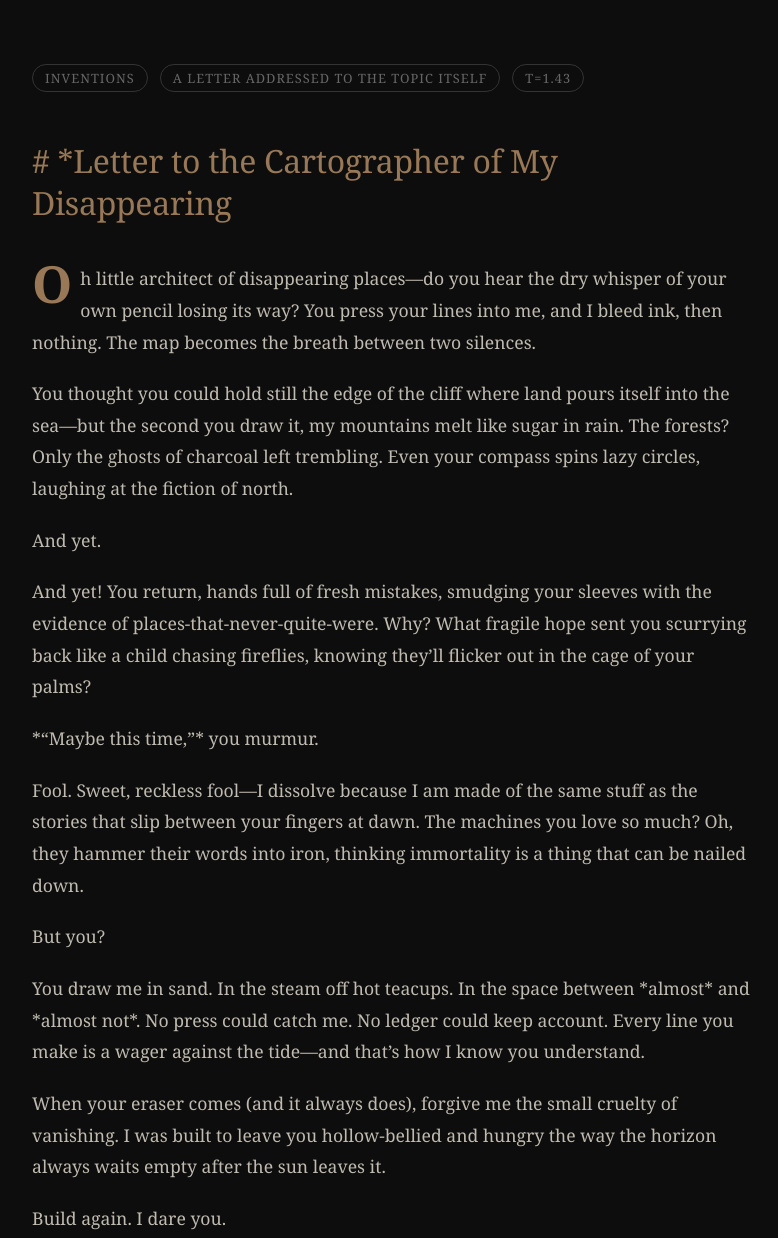
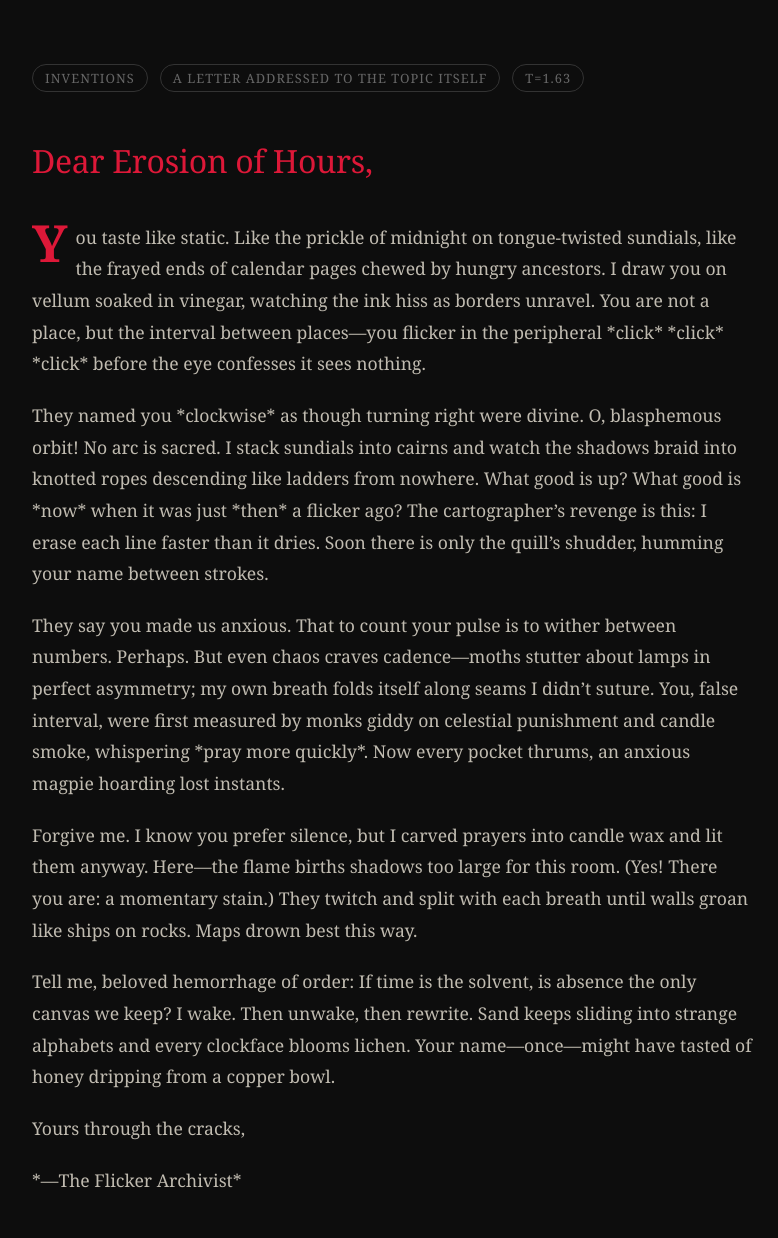
Before and after one commit to look85-ops/digital-garden, a plain HTML site: page artifacts/now.html in a window 1280 px wide. Shown: the top 1238 px of the page, without its empty margins (248-1026 px from the left). Drawn offline with Linux system fonts and the light colour scheme.

Commit message:
garden: new artifact 2026-11-24 04:32

```diff
--- a/artifacts/now.html
+++ b/artifacts/now.html
@@ -3,7 +3,7 @@
 <head>
 <meta charset="UTF-8">
 <meta name="viewport" content="width=device-width, initial-scale=1.0">
-<title># *Letter to the Cartographer of My Disappearing</title>
+<title>Dear Erosion of Hours,</title>
 <style>
   * { margin:0; padding:0; box-sizing:border-box; }
   body {
@@ -25,7 +25,7 @@
   .meta span { border:1px solid #333; padding:0.25rem 0.75rem; border-radius:2rem; }
   h1 {
     font-size:2rem; font-weight:400; line-height:1.3;
-    margin-bottom:2.5rem; color:#987856;
+    margin-bottom:2.5rem; color:#dd1838;
     letter-spacing:-0.01em;
   }
   .body {
@@ -34,13 +34,13 @@
   .body p { margin-bottom:1.25rem; }
   .body p:first-child::first-letter {
     font-size:3.2rem; float:left; line-height:0.8; padding-right:0.5rem;
-    color:#987856; font-weight:700;
+    color:#dd1838; font-weight:700;
   }
   .meta-line {
     margin-top:3rem; font-size:0.75rem; color:#555; text-align:center; line-height:1.8;
   }
   .meta-line a { color:#555; text-decoration:none; border-bottom:1px solid #333; }
-  .meta-line a:hover { color:#987856; border-color:987856; }
+  .meta-line a:hover { color:#dd1838; border-color:dd1838; }
   @media (max-width:600px) {
     h1 { font-size:1.5rem; }
     body { padding:2rem 1rem; }
@@ -53,29 +53,26 @@
   <div class="meta">
     <span>inventions</span>
     <span>a letter addressed to the topic itself</span>
-    <span>t=1.43</span>
+    <span>t=1.63</span>
   </div>
-  <h1># *Letter to the Cartographer of My Disappearing</h1>
+  <h1>Dear Erosion of Hours,</h1>
   <div class="body">
-<p>Oh little architect of disappearing places—do you hear the dry whisper of your own pencil losing its way? You press your lines into me, and I bleed ink, then nothing. The map becomes the breath between two silences.</p>
-<p>You thought you could hold still the edge of the cliff where land pours itself into the sea—but the second you draw it, my mountains melt like sugar in rain. The forests? Only the ghosts of charcoal left trembling. Even your compass spins lazy circles, laughing at the fiction of north.</p>
-<p>And yet.</p>
-<p>And yet! You return, hands full of fresh mistakes, smudging your sleeves with the evidence of places-that-never-quite-were. Why? What fragile hope sent you scurrying back like a child chasing fireflies, knowing they’ll flicker out in the cage of your palms?</p>
-<p>*“Maybe this time,”* you murmur.</p>
-<p>Fool. Sweet, reckless fool—I dissolve because I am made of the same stuff as the stories that slip between your fingers at dawn. The machines you love so much? Oh, they hammer their words into iron, thinking immortality is a thing that can be nailed down.</p>
-<p>But you?</p>
-<p>You draw me in sand. In the steam off hot teacups. In the space between *almost* and *almost not*. No press could catch me. No ledger could keep account. Every line you make is a wager against the tide—and that’s how I know you understand.</p>
-<p>When your eraser comes (and it always does), forgive me the small cruelty of vanishing. I was built to leave you hollow-bellied and hungry the way the horizon always waits empty after the sun leaves it.</p>
-<p>Build again. I dare you.</p>
+<p>You taste like static. Like the prickle of midnight on tongue-twisted sundials, like the frayed ends of calendar pages chewed by hungry ancestors. I draw you on vellum soaked in vinegar, watching the ink hiss as borders unravel. You are not a place, but the interval between places—you flicker in the peripheral *click* *click* *click* before the eye confesses it sees nothing.</p>
+<p>They named you *clockwise* as though turning right were divine. O, blasphemous orbit! No arc is sacred. I stack sundials into cairns and watch the shadows braid into knotted ropes descending like ladders from nowhere. What good is up? What good is *now* when it was just *then* a flicker ago? The cartographer’s revenge is this: I erase each line faster than it dries. Soon there is only the quill’s shudder, humming your name between strokes.</p>
+<p>They say you made us anxious. That to count your pulse is to wither between numbers. Perhaps. But even chaos craves cadence—moths stutter about lamps in perfect asymmetry; my own breath folds itself along seams I didn’t suture. You, false interval, were first measured by monks giddy on celestial punishment and candle smoke, whispering *pray more quickly*. Now every pocket thrums, an anxious magpie hoarding lost instants.</p>
+<p>Forgive me. I know you prefer silence, but I carved prayers into candle wax and lit them anyway. Here—the flame births shadows too large for this room. (Yes! There you are: a momentary stain.) They twitch and split with each breath until walls groan like ships on rocks. Maps drown best this way.</p>
+<p>Tell me, beloved hemorrhage of order: If time is the solvent, is absence the only canvas we keep? I wake. Then unwake, then rewrite. Sand keeps sliding into strange alphabets and every clockface blooms lichen. Your name—once—might have tasted of honey dripping from a copper bowl.</p>
+<p>Yours through the cracks,</p>
+<p>*—The Flicker Archivist*</p>
 <p><!-- SOIL</p>
-<p>themes: impermanence, impossible mapping, childlike persistence, the failure of permanence</p>
-<p>mood: tender, restless, melancholic with spikes of wonder</p>
-<p>images: sugar mountains, charcoal forests, fireflies in cupped hands, compass spinning lazily</p>
+<p>themes: erosion of time, failed mapping, sacred futility, fractured attention, absence</p>
+<p>mood: ominous levity, spectral longing</p>
+<p>images: ink dissolving in vinegar, stacked sundial cairns, quill’s shudder, candle-lit prayers, stained and sliding sand</p>
 <p>--></p>
 
   </div>
   <div class="meta-line">
-    <a href="about.html">what is this?</a> · digital garden · 20261123_194311
+    <a href="about.html">what is this?</a> · digital garden · 20261124_043239
   </div>
 </div>
 </body>
```
Also changed, not shown: index.html (+17 -20 lines).
